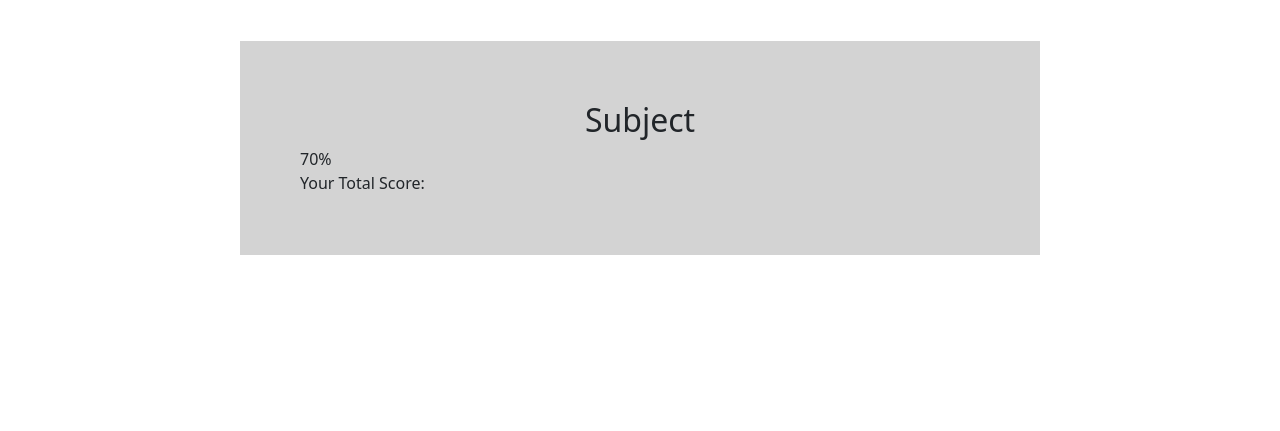
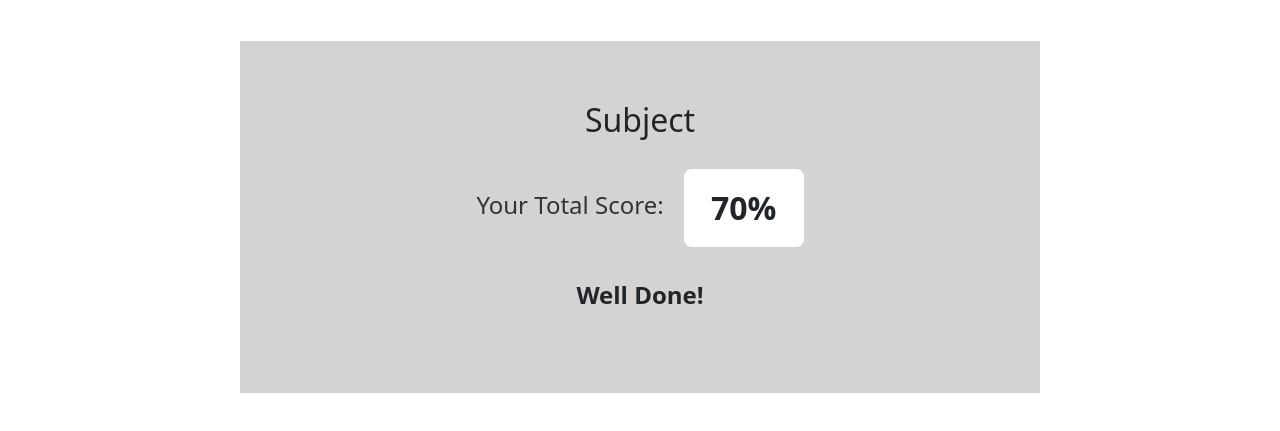
Before and after one commit to IMuhim/week-5-project, a website: page client/results.html in a window 1280 px wide. Shown: the part 237-668 px from the top of the page. Drawn offline with nearby package versions, Linux system fonts and the light colour scheme.

Commit message:
added styling for the results page

```diff
--- a/client/assets/style.css
+++ b/client/assets/style.css
@@ -58,6 +58,38 @@ body {
     border-color: darkblue;
 } */
 
+.score-container {
+    display: flex;
+    justify-content: center;
+    align-items: center;
+    margin: 30px 0;
+    gap: 20px;
+    flex-wrap: wrap;
+}
+
+.score-percentage {
+    background-color: white;
+    border-radius: 8px;
+    padding: 15px 15px;
+    font-size: 2rem;
+    font-weight: bold;
+    min-width: 120px;
+    text-align: center;
+}
+
+.score-text {
+    font-size: 1.5rem;
+    margin-top: 10px;
+    color: #333;
+}
+
+.feedback-message {
+    text-align: center;
+    margin: 20px 0;
+    font-size: 1.5rem;
+    font-weight: bold;
+}
+
 .btn-main {
     background-color: white;
     color: black;
--- a/client/results.html
+++ b/client/results.html
@@ -18,9 +18,13 @@
             <div class="card-body">
                 <h2 id="subject-heading" class="subject-heading text-center">Subject</h2>
 
-                <div class="score-display">
+                <div class="score-container">
+                    <p class="score-text"> Your Total Score:</p>
                     <div class="score-percentage"> 70%</div>
-                    <div class="score-text"> Your Total Score:</div>
+                </div>
+
+                <div class="feedback-message">
+                    Well Done!
                 </div>
 </body>
 </html>
```
